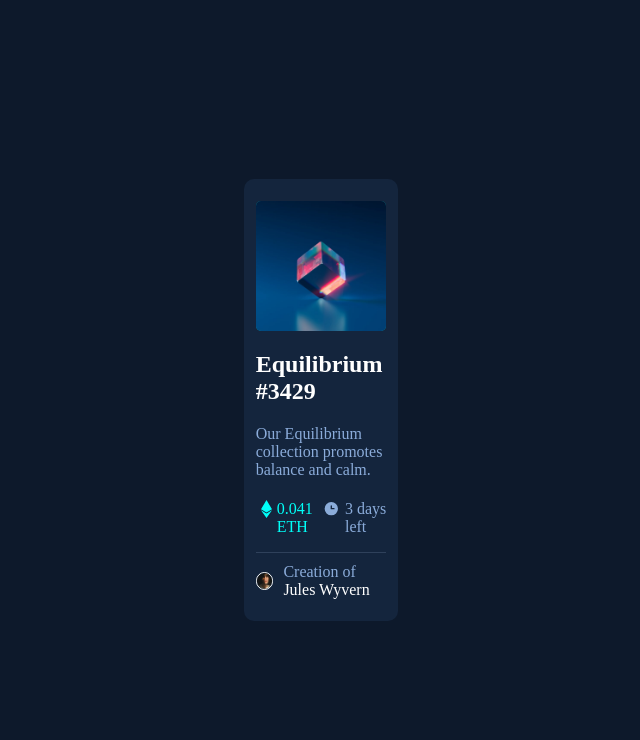
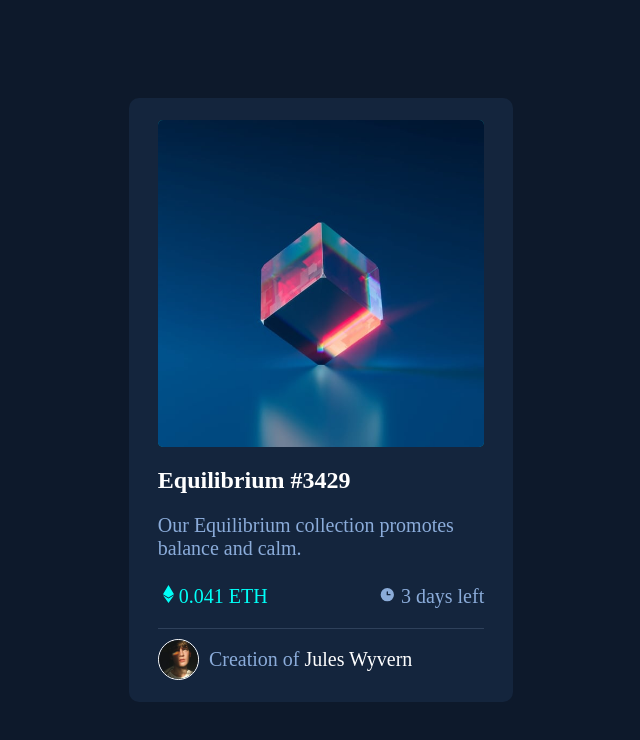
Before and after one commit to Develpjuan/tarjeta-previa-NFT, a plain HTML site: page index.html in a window 768 px wide. Shown: the whole page, without its empty margins (63-703 px from the left). Drawn offline with Linux system fonts and the light colour scheme.

Commit message:
se realizaron cambios en la adaptabilidad de tamaño de varios dispositivos

```diff
--- a/css/estilo.css
+++ b/css/estilo.css
@@ -134,3 +134,29 @@ body {
 .container-author__name:hover {
     color:rgb(0, 255, 247);
 }
+
+@media screen and (min-width: 375px) and (max-width: 768px) {
+    .card {
+        width: 85%;
+    }
+
+    .card__text,
+    .container-data__num,
+    .container-data__date,
+    .container-author__text {
+        font-size: 20px;
+    }
+}
+
+@media screen and (min-width: 768px) and (max-width: 1440px) {
+    .card {
+        width: 50%
+    }
+
+    .card__text,
+    .container-data__num,
+    .container-data__date,
+    .container-author__text {
+        font-size: 20px;
+    }
+}
```
